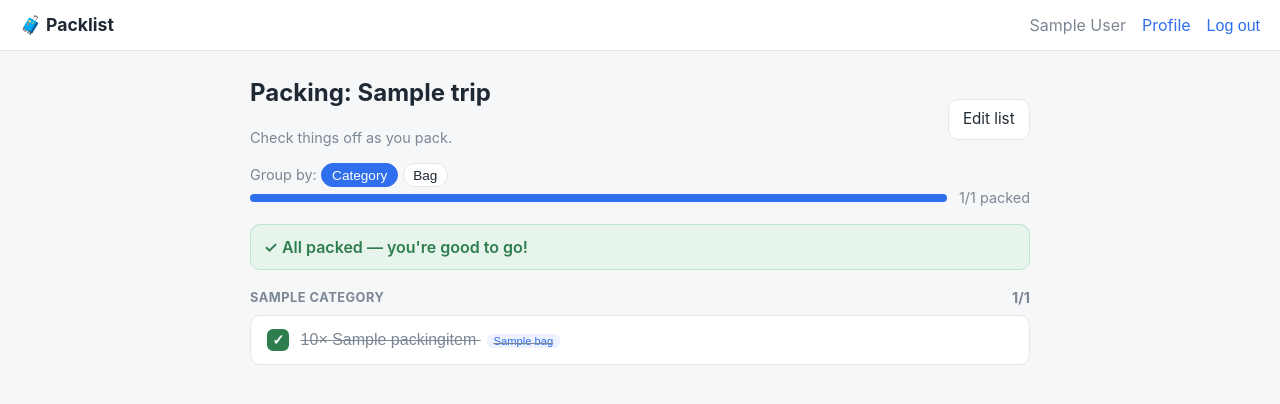
After one commit to lunasofia/inventory-app, a Django app: page /trips/1/pack/ in a window 1280 px wide. The commit adds this page. Shown: the top 404 px of the page. Run offline with Django 5.2, Linux system fonts and the light colour scheme; a user stored in the database is signed in; tables that the repository leaves empty hold one stand-in row (values such as "Sample post").

Commit message:
Add check-off packing mode (Task #5)
A focused "packing now" page, separate from the planning/editing view:

- packing_mode page at /trips/<pk>/pack/, reached via a "Packing mode" link
- pack_toggle: per-item check-off (HTMX); packed items stay in place, shown
  checked / dimmed / struck through
- Live overall progress bar + per-group counts; "All packed" message at 100%
- Reuses the bag/category grouping lens (pack_group) and bag-level pack/unpack
  (pack_bag_mark) as a coarse shortcut
- Check-off only: no editing controls in this view (edit on planning page);
  shared packed field, so planning view reflects the same state
- Access control: view-only sees it read-only, 404 on toggle/bag-mark
- Templates: packing_mode, _packing_mode_list, _pack_item_row; CSS for big
  tap targets and checked state
- 9 pytest cases (tests/test_packing.py); manual-tests.md updated

Region-swap on toggle (not per-row) so per-group counts stay correct; row
height is unchanged so scroll position is preserved. Deferred (captured):
bag (re)assignment inline during packing.

Co-Authored-By: Claude Opus 4.8 (1M context) <noreply@anthropic.com>

```diff
--- a/static/css/app.css
+++ b/static/css/app.css
@@ -167,3 +167,25 @@ input.qty { width: 4.5rem; }
   padding: 0.05rem 0.4rem; border-radius: 6px; margin-left: 0.4rem;
 }
 .packed-dot { color: var(--ok); font-weight: 700; margin-right: 0.2rem; }
+
+/* --- check-off packing mode --- */
+.all-packed {
+  background: #e7f4ec; color: var(--ok); border: 1px solid #bfe3cd;
+  border-radius: var(--radius); padding: 0.6rem 0.8rem; font-weight: 600; margin: 0 0 1rem;
+}
+.pack-ul { list-style: none; padding: 0; margin: 0; display: grid; gap: 0.4rem; }
+.pack-row { background: var(--card); border: 1px solid var(--line); border-radius: var(--radius); }
+.pack-check {
+  display: flex; align-items: center; gap: 0.7rem; width: 100%;
+  padding: 0.8rem 1rem; background: none; border: none; cursor: pointer;
+  font-size: 1rem; text-align: left; color: var(--ink);
+}
+.pack-check.readonly { cursor: default; }
+.check-box {
+  flex: none; width: 1.4rem; height: 1.4rem; border: 2px solid var(--line);
+  border-radius: 6px; display: inline-flex; align-items: center; justify-content: center;
+  color: #fff; font-weight: 700; font-size: 0.9rem;
+}
+.pack-row.packed .check-box { background: var(--ok); border-color: var(--ok); }
+.pack-row.packed .pack-label { color: var(--muted); text-decoration: line-through; }
+.pack-label { flex: 1; }
--- /dev/null
+++ b/templates/trips/_pack_item_row.html
@@ -0,0 +1,15 @@
+<li class="pack-row {% if item.packed %}packed{% endif %}" id="pack-item-{{ item.pk }}">
+  {% if can_edit %}
+    <button type="button" class="pack-check"
+            hx-post="{% url 'pack_toggle' trip.pk item.pk %}"
+            hx-target="#pack-list" hx-swap="outerHTML">
+      <span class="check-box">{% if item.packed %}✓{% endif %}</span>
+      <span class="pack-label">{{ item.quantity }}× {{ item.name }}{% if item.bag %} <span class="bag-tag">{{ item.bag.name }}</span>{% endif %}</span>
+    </button>
+  {% else %}
+    <span class="pack-check readonly">
+      <span class="check-box">{% if item.packed %}✓{% endif %}</span>
+      <span class="pack-label">{{ item.quantity }}× {{ item.name }}{% if item.bag %} <span class="bag-tag">{{ item.bag.name }}</span>{% endif %}</span>
+    </span>
+  {% endif %}
+</li>
--- /dev/null
+++ b/templates/trips/_packing_mode_list.html
@@ -0,0 +1,49 @@
+<div id="pack-list">
+  <div class="group-toggle">
+    <span class="muted">Group by:</span>
+    <button class="toggle-btn {% if group_mode != 'bag' %}active{% endif %}"
+            hx-get="{% url 'pack_group' trip.pk %}?mode=category"
+            hx-target="#pack-list" hx-swap="outerHTML">Category</button>
+    <button class="toggle-btn {% if group_mode == 'bag' %}active{% endif %}"
+            hx-get="{% url 'pack_group' trip.pk %}?mode=bag"
+            hx-target="#pack-list" hx-swap="outerHTML">Bag</button>
+  </div>
+
+  <div class="progress">
+    <div class="progress-track"><span style="width: {{ trip.progress_pct }}%"></span></div>
+    <span class="muted progress-label">{{ trip.packed_count }}/{{ trip.total_count }} packed</span>
+  </div>
+
+  {% if trip.total_count and trip.packed_count == trip.total_count %}
+    <p class="all-packed">✓ All packed — you're good to go!</p>
+  {% endif %}
+
+  {% if pgroups %}
+    {% for g in pgroups %}
+      <div class="group">
+        <h3 class="cat-head">
+          <span>{{ g.heading }}</span>
+          <span class="bag-status">
+            <span class="muted">{{ g.packed }}/{{ g.total }}</span>
+            {% if g.bag and can_edit %}
+              {% if g.bag.is_packed %}
+                <button class="linkbtn" type="button"
+                        hx-post="{% url 'pack_bag_mark' trip.pk g.bag.pk %}" hx-vals='{"packed": "false"}'
+                        hx-target="#pack-list" hx-swap="outerHTML">Unpack all</button>
+              {% else %}
+                <button class="linkbtn" type="button"
+                        hx-post="{% url 'pack_bag_mark' trip.pk g.bag.pk %}" hx-vals='{"packed": "true"}'
+                        hx-target="#pack-list" hx-swap="outerHTML">Pack all</button>
+              {% endif %}
+            {% endif %}
+          </span>
+        </h3>
+        <ul class="pack-ul">
+          {% for item in g.items %}{% include 'trips/_pack_item_row.html' %}{% endfor %}
+        </ul>
+      </div>
+    {% endfor %}
+  {% else %}
+    <p class="muted empty">Nothing to pack yet. <a href="{% url 'trip_detail' trip.pk %}">Add items</a> first.</p>
+  {% endif %}
+</div>
--- /dev/null
+++ b/templates/trips/packing_mode.html
@@ -0,0 +1,16 @@
+{% extends 'base.html' %}
+{% block title %}Packing: {{ trip.name }} · Packlist{% endblock %}
+{% block content %}
+<div class="page-head">
+  <div>
+    <h1>Packing: {{ trip.name }}</h1>
+    <p class="muted">
+      Check things off as you pack.
+      {% if permission != 'owner' %}<span class="tag">shared · {{ permission }}</span>{% endif %}
+    </p>
+  </div>
+  <a class="btn" href="{% url 'trip_detail' trip.pk %}">Edit list</a>
+</div>
+
+{% include 'trips/_packing_mode_list.html' %}
+{% endblock %}
--- a/trips/urls.py
+++ b/trips/urls.py
@@ -21,4 +21,9 @@ urlpatterns = [
     path('trips/<int:pk>/bags/<int:bag_pk>/edit/', views.bag_edit, name='bag_edit'),
     path('trips/<int:pk>/bags/<int:bag_pk>/delete/', views.bag_delete, name='bag_delete'),
     path('trips/<int:pk>/bags/<int:bag_pk>/mark/', views.bag_mark, name='bag_mark'),
+    # Check-off packing mode (HTMX)
+    path('trips/<int:pk>/pack/', views.packing_mode, name='packing_mode'),
+    path('trips/<int:pk>/pack/group/', views.pack_group, name='pack_group'),
+    path('trips/<int:pk>/pack/<int:item_pk>/toggle/', views.pack_toggle, name='pack_toggle'),
+    path('trips/<int:pk>/pack/bags/<int:bag_pk>/mark/', views.pack_bag_mark, name='pack_bag_mark'),
 ]
--- a/trips/views.py
+++ b/trips/views.py
@@ -268,6 +268,70 @@ def bag_mark(request, pk, bag_pk):
     return _render_planning(request, trip, permission)
 
 
+# --- check-off packing mode (focused view) -----------------------------------
+
+def _pack_context(request, trip, permission):
+    mode = _group_mode(request, trip)
+    groups = _grouped_items(trip, mode)
+    pgroups = [
+        {
+            'heading': heading,
+            'bag': bag,
+            'items': items,
+            'packed': sum(1 for i in items if i.packed),
+            'total': len(items),
+        }
+        for heading, bag, items in groups
+    ]
+    return {
+        'trip': trip,
+        'permission': permission,
+        'can_edit': permission in ('owner', 'edit'),
+        'group_mode': mode,
+        'pgroups': pgroups,
+    }
+
+
+def _render_pack(request, trip, permission):
+    """Render the swappable #pack-list region."""
+    return render(request, 'trips/_packing_mode_list.html', _pack_context(request, trip, permission))
+
+
+@login_required
+def packing_mode(request, pk):
+    trip, permission = _get_trip_or_404(request.user, pk)
+    return render(request, 'trips/packing_mode.html', _pack_context(request, trip, permission))
+
+
+@login_required
+@require_POST
+def pack_toggle(request, pk, item_pk):
+    trip, permission = _get_trip_or_404(request.user, pk, require_edit=True)
+    item = get_object_or_404(PackingItem, pk=item_pk, trip=trip)
+    item.packed = not item.packed
+    item.save(update_fields=['packed'])
+    return _render_pack(request, trip, permission)
+
+
+@login_required
+def pack_group(request, pk):
+    """Toggle the grouping lens within packing mode."""
+    trip, permission = _get_trip_or_404(request.user, pk)
+    mode = request.GET.get('mode', 'category')
+    request.session[f'group_mode_{trip.pk}'] = mode if mode in ('category', 'bag') else 'category'
+    return _render_pack(request, trip, permission)
+
+
+@login_required
+@require_POST
+def pack_bag_mark(request, pk, bag_pk):
+    """Bag-level pack/unpack shortcut, re-rendering the packing region."""
+    trip, permission = _get_trip_or_404(request.user, pk, require_edit=True)
+    bag = get_object_or_404(Bag, pk=bag_pk, trip=trip)
+    bag.items.update(packed=request.POST.get('packed') == 'true')
+    return _render_pack(request, trip, permission)
+
+
 @login_required
 def item_row(request, pk, item_pk):
     """Return a single item's display row (used to cancel an inline edit)."""
```
Also changed, not shown: docs/manual-tests.md (+26 -5 lines), templates/trips/trip_detail.html (+5 -4 lines), tests/test_packing.py (added, +80 -0 lines).
